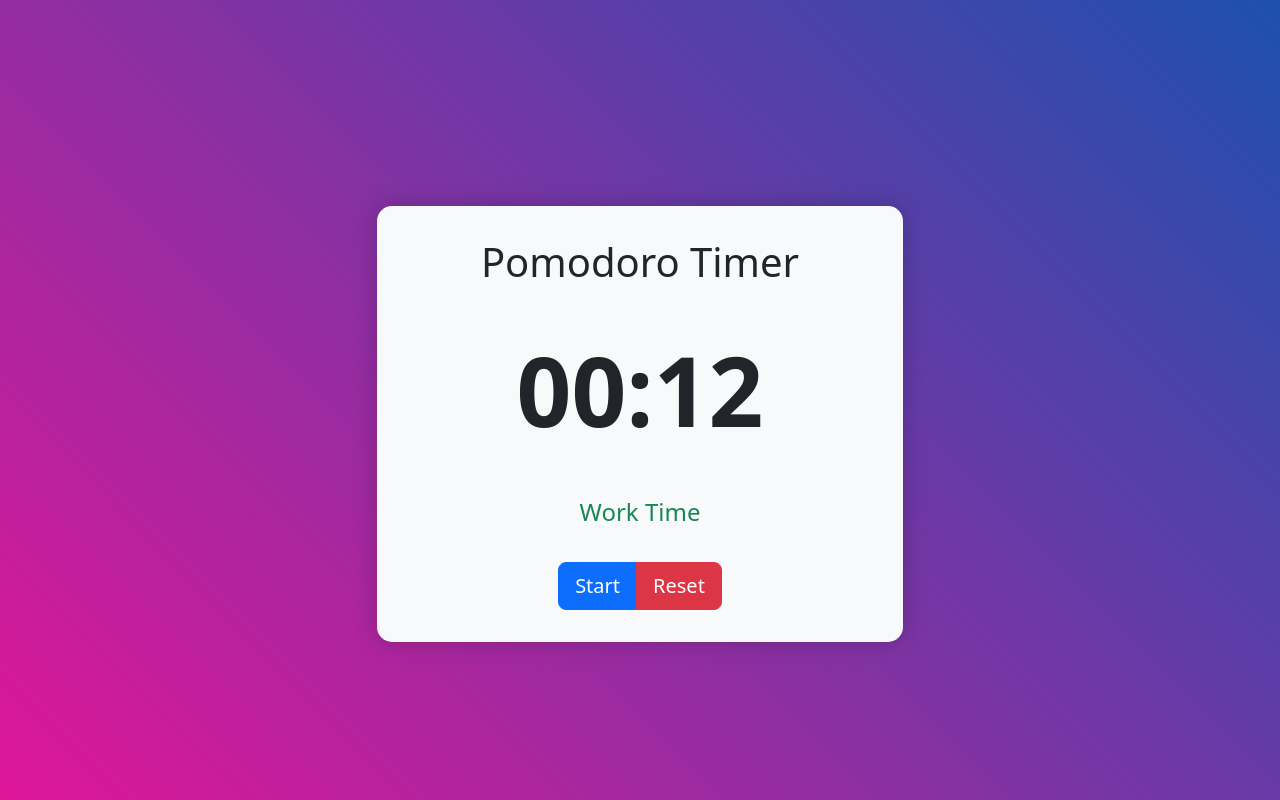
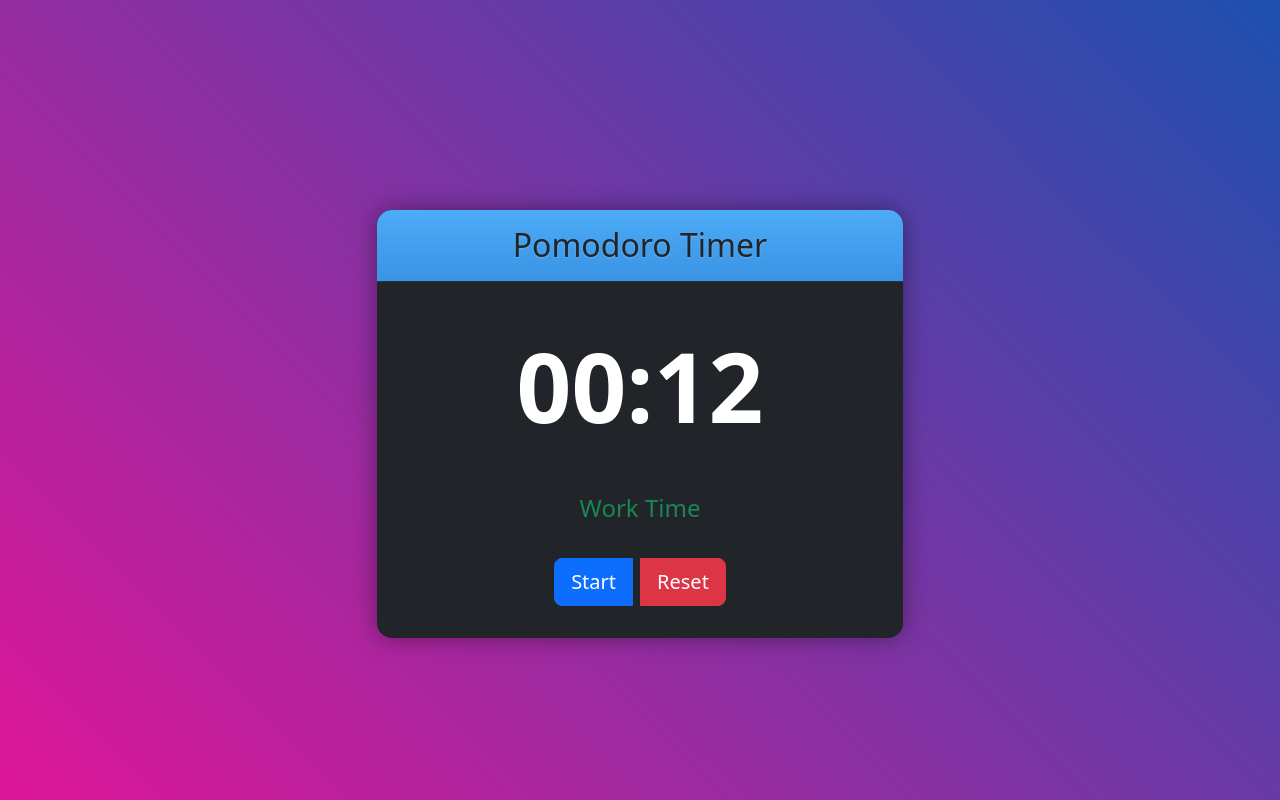
Before and after one commit to KevanMacGee/HTML-Pom, a plain HTML site: page index.html in a window 1280 px wide. Drawn offline with nearby package versions, Linux system fonts and the light colour scheme.

Commit message:
Enhance UI design for Pomodoro Timer with updated styles and structured layout

```diff
--- a/css/styles.css
+++ b/css/styles.css
@@ -14,21 +14,40 @@ body {
 }
 
 .timer-container {
-    background-color: #f8f9fa;
+    background-color: #212529;
     border-radius: 15px;
     padding: 2rem;
-    box-shadow: 0 0 25px rgba(0, 0, 0, 0.2);
+    box-shadow: 0 0 25px rgba(0, 0, 0, 0.4);
+    color: #f8f9fa;
+}
+
+.timer-header {
+    background: linear-gradient(to bottom, #4dabf7, #3994e4);
+    margin: -2rem -2rem 1rem -2rem;
+    padding: 1rem;
+    border-top-left-radius: 15px;
+    border-top-right-radius: 15px;
+    border-bottom: 1px solid #2c3238;
+}
+
+.timer-header h1 {
+    color: #212529;
+    margin: 0;
+    font-size: 2rem;
+    text-shadow: 0 1px 2px rgba(255,255,255,0.2);
 }
 
 .timer-display {
     font-size: 6rem;
     font-weight: bold;
     margin: 2rem 0;
+    color: #fff;
 }
 
 .status-text {
     font-size: 1.5rem;
     margin: 1rem 0;
+    color: #e9ecef;
 }
 
 @keyframes pulse {
@@ -48,3 +67,7 @@ body {
 .pulse-animation {
     animation: pulse 2s ease-in-out infinite;
 }
+
+.btn-group {
+    gap: 0.5rem;
+}
--- a/index.html
+++ b/index.html
@@ -1,12 +1,11 @@
 <!DOCTYPE html>
 <html lang="en">
-
   <head>
-    <meta charset="UTF-8">
-    <meta name="viewport" content="width=device-width, initial-scale=1.0">
+    <meta charset="UTF-8" />
+    <meta name="viewport" content="width=device-width, initial-scale=1.0" />
     <title>Pomodoro Timer</title>
-    <link href="https://cdn.jsdelivr.net/npm/bootstrap@5.3.0/dist/css/bootstrap.min.css" rel="stylesheet">
-    <link href="css/styles.css" rel="stylesheet">
+    <link href="https://cdn.jsdelivr.net/npm/bootstrap@5.3.0/dist/css/bootstrap.min.css" rel="stylesheet" />
+    <link href="css/styles.css" rel="stylesheet" />
   </head>
 
   <body>
@@ -14,7 +13,9 @@
       <div class="row justify-content-center">
         <div class="col-md-6 text-center">
           <div class="timer-container">
+            <div class="timer-header">
               <h1>Pomodoro Timer</h1>
+            </div>
             <div id="timer" class="timer-display">45:00</div>
             <div id="status" class="status-text text-success">Work Time</div>
             <div class="btn-group mt-3">
@@ -29,5 +30,4 @@
     <script src="https://cdn.jsdelivr.net/npm/bootstrap@5.3.0/dist/js/bootstrap.bundle.min.js"></script>
     <script src="js/script.js"></script>
   </body>
-
 </html>
```
Lines whose indentation alone changed are shown as unchanged.
